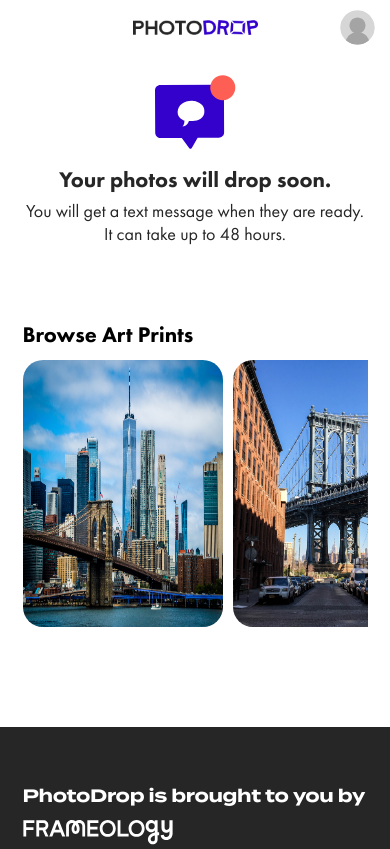
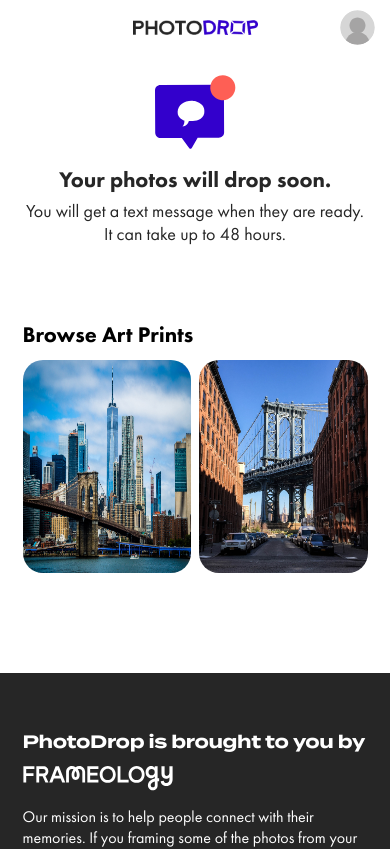
Before and after one commit to miowff/Fullstack-PhotoDropUsers, a React (Vite) app in the folder frontend/: page / in a window 390 px wide. Shown: the top 849 px of the page. Built offline with nearby package versions, Linux system fonts and the light colour scheme; no server answers.

Commit message:
otp input fixes

```diff
--- a/frontend/src/components/HomePage/NoPhotosYet.tsx
+++ b/frontend/src/components/HomePage/NoPhotosYet.tsx
@@ -49,7 +49,6 @@ export const NoPhotosYet = () => {
                   setPhoto({
                     isActivated: true,
                     fullPhotoAccessLink: ChaseBaker,
-                    thumbnailAccessLink: ChaseBaker,
                   });
                   setPopUpPhotoVisible(true);
                 }}
@@ -67,7 +66,6 @@ export const NoPhotosYet = () => {
                   setPhoto({
                     isActivated: true,
                     fullPhotoAccessLink: JorgeGardner,
-                    thumbnailAccessLink: JorgeGardner,
                   });
                   setPopUpPhotoVisible(true);
                 }}
--- a/frontend/src/components/LetsGetStarted/OtpInput.tsx
+++ b/frontend/src/components/LetsGetStarted/OtpInput.tsx
@@ -31,12 +31,18 @@ export const InputOtp = ({ onChangeOTP }: OTPInputProps) => {
     onChangeOTP(newOtp.join(""));
   };
   const handleOnKeyDown = (
-    { key }: React.KeyboardEvent<HTMLInputElement>,
+    event: React.KeyboardEvent<HTMLInputElement>,
     index: number
   ) => {
+    const { key } = event;
     currentIndex = index;
     if (key === "Backspace") {
-      setCurrentOtpIndex(currentIndex - 1);
+      event.preventDefault();
+      const updatedOtp = [...otp];
+      updatedOtp[index] = "";
+      const prevIndex = index > 0 ? index - 1 : 0;
+      setCurrentOtpIndex(prevIndex);
+      setOtp(updatedOtp);
     }
   };
   const handlePaste = useCallback(
--- a/frontend/src/scss/style.scss
+++ b/frontend/src/scss/style.scss
@@ -1036,7 +1036,7 @@
     &__artists-prints-thumbnails {
         display: flex;
         flex-direction: row;
-        gap: 10px;
+        gap: 8px;
         margin-bottom: 100px;
         overflow-x: scroll;
         flex-wrap: nowrap;
@@ -1049,8 +1049,8 @@
     }
 
     &__artists-prints-thumbnail {
-        min-width: 200px;
-        min-height: 245px;
+        width: 200px;
+        height: 245px;
         cursor: pointer;
 
         img {
@@ -1071,6 +1071,11 @@
 
         &__info-text {
             font-size: 18px;
+        }
+
+        &__artists-prints-thumbnail {
+            width: 170px;
+            height: 213px;
         }
 
         &__info-image {
@@ -1476,6 +1481,9 @@
 
 @media (max-width:1024px) {
     .footer {
+        &__content {
+            margin: 0 auto;
+        }
 
         &__menu-container {
             display: none;
```
